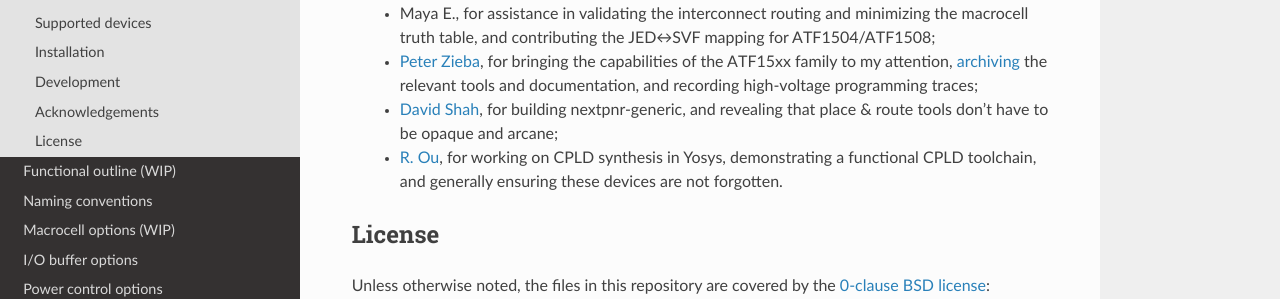
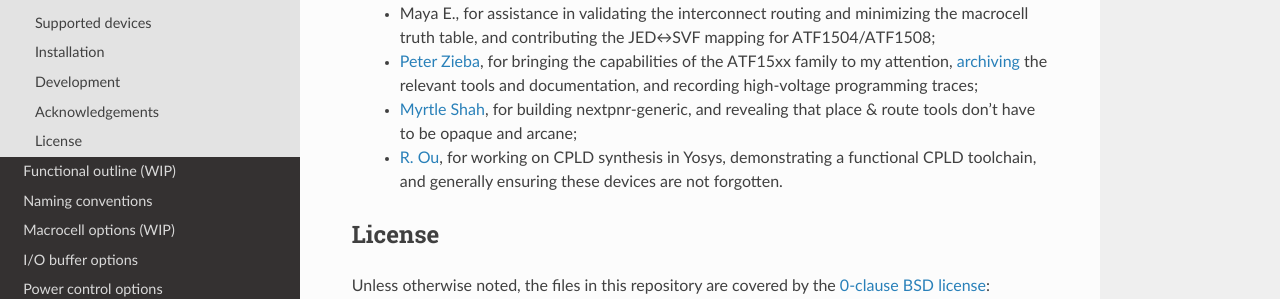
Before and after one commit to whitequark/prjbureau, a Sphinx documentation site: the page built from docs/intro.rst, in a window 1280 px wide and 900 px high, scrolled down 2110 px. Shown: the part 158-457 px from the top of the window. Built offline with Sphinx 7.4.7 and the Read the Docs theme 2.0.0, drawn with Linux system fonts in a browser that asks for light colours.

Commit message:
docs: update acknowledgements.

```diff
--- a/docs/intro.rst
+++ b/docs/intro.rst
@@ -89,7 +89,7 @@
   * I., for assistance in fuzzing the interconnect matrix;
   * Maya E., for assistance in validating the interconnect routing and minimizing the macrocell truth table, and contributing the JED↔SVF mapping for ATF1504/ATF1508;
   * `Peter Zieba <http://peterzieba.com/>`__, for bringing the capabilities of the ATF15xx family to my attention, `archiving <http://www.5vpld.com/>`__ the relevant tools and documentation, and recording high-voltage programming traces;
-  * `David Shah <https://ds0.me/>`__, for building nextpnr-generic, and revealing that place & route tools don't have to be opaque and arcane;
+  * `Myrtle Shah <https://ds0.me/>`__, for building nextpnr-generic, and revealing that place & route tools don't have to be opaque and arcane;
   * `R. Ou <https://robertou.com/>`__, for working on CPLD synthesis in Yosys, demonstrating a functional CPLD toolchain, and generally ensuring these devices are not forgotten.
 
 License
```
